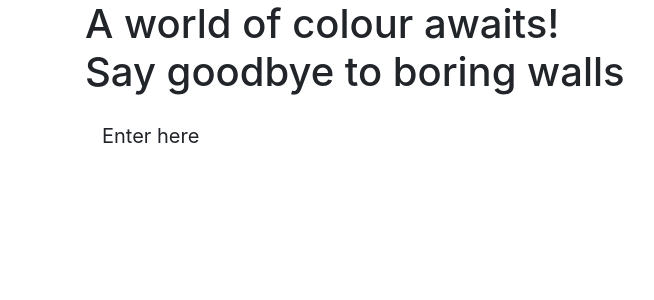
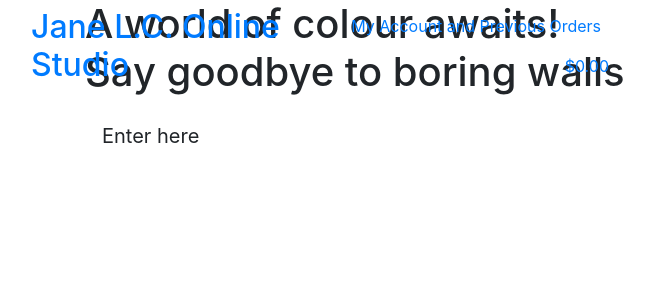
Before and after one commit to TLC-1990/milestone-4, a Django app: page / in a window 1280 px wide. Shown: the top 300 px of the page, without its empty margins (0-654 px from the left). Run offline with Django 3.2, Linux system fonts and the light colour scheme; some libraries are stand-ins or nearby versions.

Commit message:
add links to user accounts and shopping bag in nav

```diff
--- a/home/templates/home/index.html
+++ b/home/templates/home/index.html
@@ -1,5 +1,15 @@
 {% extends "base.html" %}
 {% load static %}
+
+{% block page_header %}
+<div class="container header-container">
+    <div class="row">
+        <div class="col">
+
+        </div>
+    </div>
+</div>
+{% endblock %}
 
 {% block content %}
 <div class="container h-100">
--- a/templates/base.html
+++ b/templates/base.html
@@ -36,11 +36,58 @@
     {% block extra_js %}
     {% endblock %}
 
-    <title>JLC Art e-Commerce Site{% block extra_title %}{% endblock %}</title>
+    <title>JLC Art e-Commerce Site {% block extra_title %}{% endblock %}</title>
 </head>
 
 <body>
-    <header class="container-fluid fixed-top"></header>
+    <header class="container-fluid fixed-top">
+        <div class="row">
+            <div class="col-12 col-lg-3 my-auto py-lg-0 text-center text-lg-left">
+                <a href="{% url 'home' %}" class="nav-link main-logo-link">
+                    <h2 class="logo-font text-black my-0"> Jane L.C. Online Studio </h2>
+                </a>
+            </div>
+            <div class="col-12 col-lg-3 my-auto py-1 py-lg-0">
+                <ul class="list-inline list-unstyled text-center text-lg-right my-0">
+                    <li class="list-inline-item dropdown">
+                        <a class="text-black nav-link" href="#" id="user-options" data-toggle="droopdown"
+                            aria-haspopup="true" aria-expanded="false">
+                            <div class="text-center">
+                                <div><i class="fas fa-user fa-lg"></i></div>
+                                <p class="my-0">My Account and Previous Orders</p>
+                            </div>
+                        </a>
+                        <div class="dropdown-menu border-0" aria-labelledby="user-options">
+                            {% if request.user.is_authenticated %}
+                            {% if request.user.is_superuser %}
+                            <a href="" class="dropdown-item"> Add new artworks to store </a>
+                            {% endif %}
+                            <a href="{% url 'account_logout' %}" class="dropdown-item">Logout</a>
+                            {% else %}
+                            <a href="{% url 'account_signup' %}" class="dropdown-item">Register</a>
+                            <a href="{% url 'account_login' %}" class="dropdown-item">Login</a>
+                            {% endif %}
+                        </div>
+                    </li>
+                    <li class="list-inline-item">
+                        <a class="{% if grand_total %}text-info font-weight-bold{% else %}text-black{% endif %} nav-link"
+                            href="">
+                            <div class="text-center">
+                                <div><i class="fas fa-shopping-bag fa-lg"></i></div>
+                                <p class="my-0">
+                                    {% if grand_total %}
+                                    ${{ grand_total|floatformat:2 }}
+                                    {% else %}
+                                    $0.00
+                                    {% endif %}
+                                </p>
+                            </div>
+                        </a>
+                    </li>
+                </ul>
+            </div>
+        </div>
+    </header>
 
     {% if messages %}
     <div class="message-container"></div>
```
